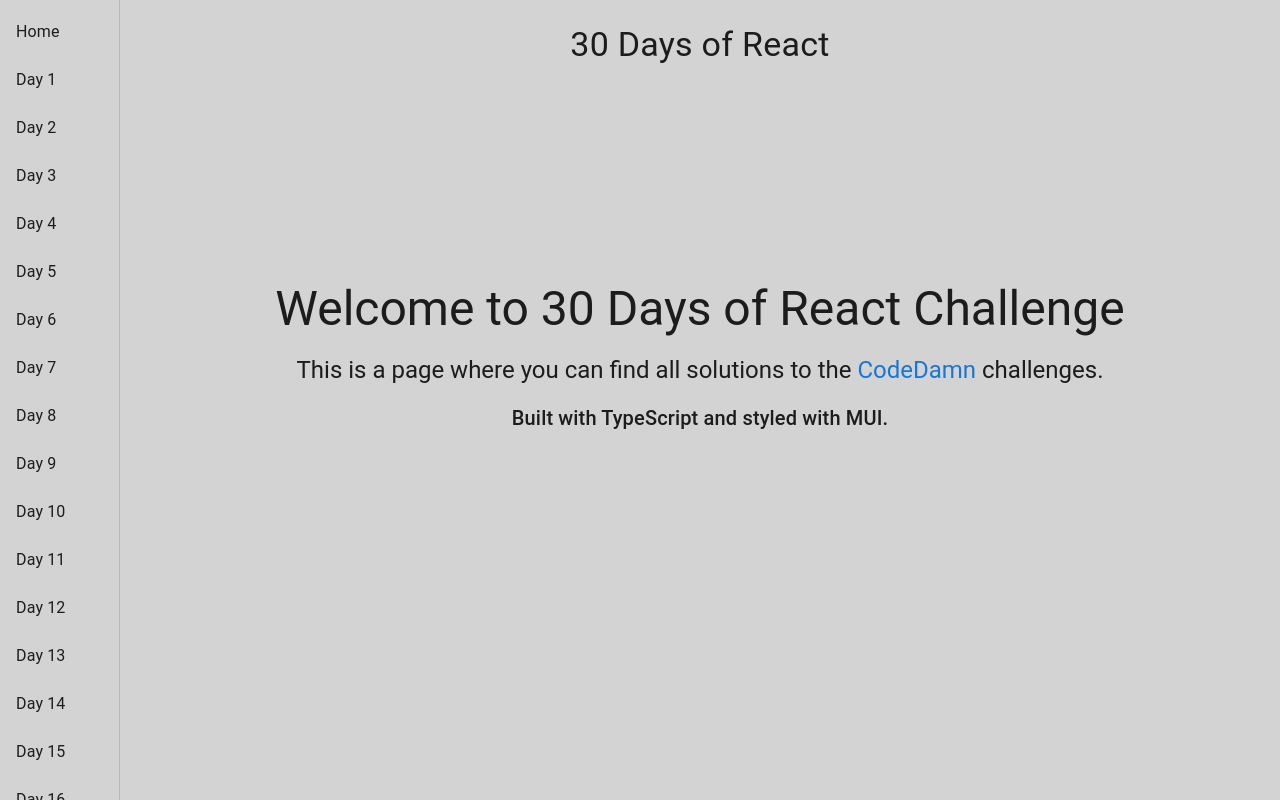
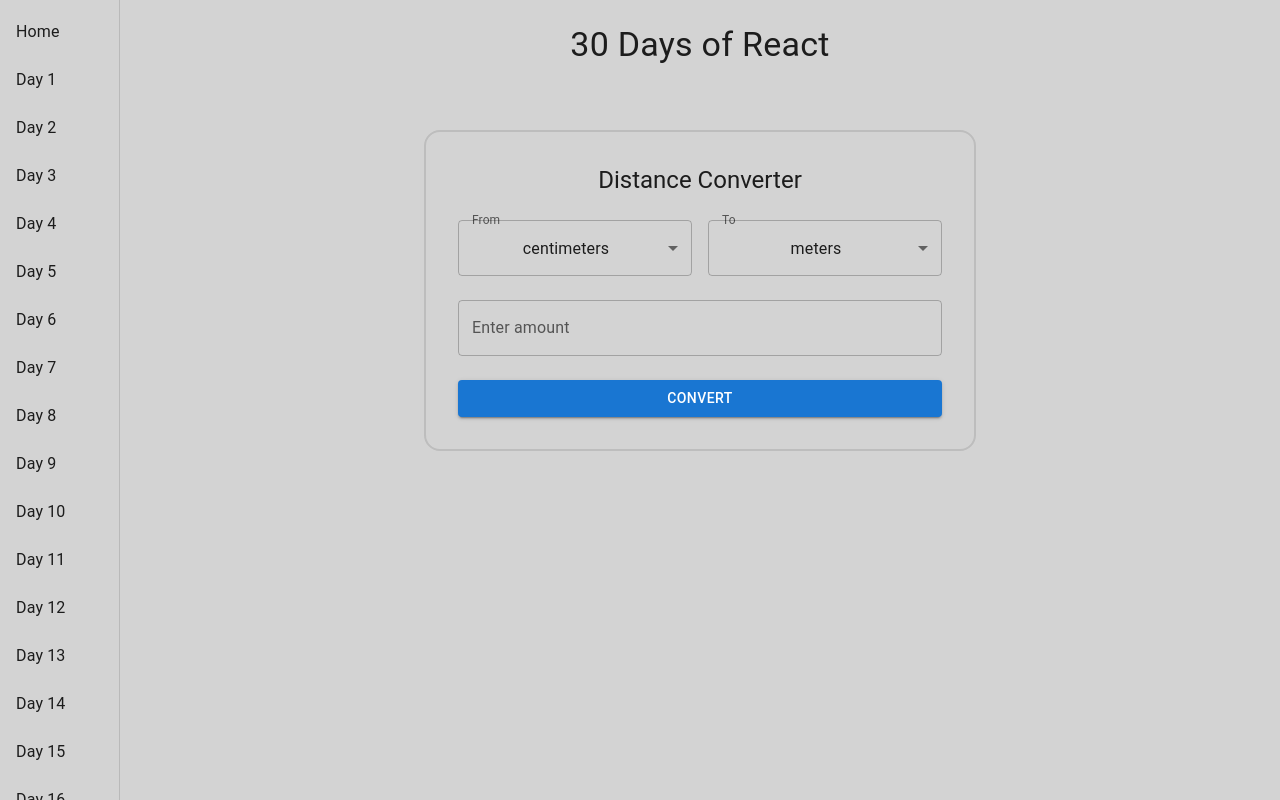
Before and after one commit to Cema2019/codedamn-challenge-30-days-of-react, a React (Vite) app: page /distance-converter in a window 1280 px wide. Before the commit this address led to /. Built offline with nearby package versions, Linux system fonts and the light colour scheme.

Commit message:
Add DistanceConverter component

```diff
--- a/components/ColorPalletGenerator.tsx
+++ b/components/ColorPalletGenerator.tsx
@@ -1,4 +1,4 @@
-import { useState } from 'react';
+import React, { useState } from 'react';
 import { Box, Button, Typography, Grid, Paper } from '@mui/material';
 
 const generateRandomColor = (): string => {
--- /dev/null
+++ b/components/DistanceConverter.tsx
@@ -0,0 +1,105 @@
+import React, { useState } from 'react';
+import {
+  Container,
+  Box,
+  FormControl,
+  InputLabel,
+  Select,
+  MenuItem,
+  TextField,
+  Button,
+  Typography,
+} from '@mui/material';
+
+const conversionRates: Record<string, number> = {
+  centimeters: 1,
+  inches: 2.54,
+  feet: 30.48,
+  meters: 100,
+  kilometers: 100000,
+  miles: 160934.4,
+};
+
+export default function DistanceConverter() {
+  const [fromUnit, setFromUnit] = useState<string>('centimeters');
+  const [toUnit, setToUnit] = useState<string>('meters');
+  const [fromValue, setFromValue] = useState<string>('');
+  const [result, setResult] = useState<string>('');
+  const [conversionMessage, setConversionMessage] = useState<string>('');
+
+  const handleConvert = () => {
+    const fromRate = conversionRates[fromUnit];
+    const toRate = conversionRates[toUnit];
+    const convertedValue = (
+      (parseFloat(fromValue) * fromRate) /
+      toRate
+    ).toFixed(3);
+    setResult(convertedValue);
+    setConversionMessage(
+      `${fromValue} ${fromUnit} equals ${convertedValue} ${toUnit}`
+    );
+  };
+
+  return (
+    <Container maxWidth="sm">
+      <Box
+        display="flex"
+        flexDirection="column"
+        gap={3}
+        p={4}
+        border={2}
+        borderRadius={4}
+        borderColor="grey.400"
+        mt={8}
+        textAlign="center"
+      >
+        <Typography variant="h5">Distance Converter</Typography>
+
+        <Box display="flex" gap={2}>
+          <FormControl fullWidth>
+            <InputLabel>From</InputLabel>
+            <Select
+              value={fromUnit}
+              onChange={(e) => setFromUnit(e.target.value)}
+            >
+              {Object.keys(conversionRates).map((unit) => (
+                <MenuItem key={unit} value={unit}>
+                  {unit}
+                </MenuItem>
+              ))}
+            </Select>
+          </FormControl>
+
+          <FormControl fullWidth>
+            <InputLabel>To</InputLabel>
+            <Select value={toUnit} onChange={(e) => setToUnit(e.target.value)}>
+              {Object.keys(conversionRates).map((unit) => (
+                <MenuItem key={unit} value={unit}>
+                  {unit}
+                </MenuItem>
+              ))}
+            </Select>
+          </FormControl>
+        </Box>
+
+        <TextField
+          label="Enter amount"
+          type="number"
+          fullWidth
+          value={fromValue}
+          onChange={(e) => setFromValue(e.target.value)}
+        />
+
+        <Button variant="contained" color="primary" onClick={handleConvert}>
+          Convert
+        </Button>
+
+        {result && (
+          <Typography variant="h6" color="primary">
+            {conversionMessage}
+          </Typography>
+        )}
+      </Box>
+    </Container>
+  );
+}
--- a/routes/routeConfig.tsx
+++ b/routes/routeConfig.tsx
@@ -18,6 +18,7 @@ import SimpleClock from '../components/SimpleClock';
 import SignUpForm from '../components/SignUpForm';
 import ClickMe from '../components/ClickMe';
 import ColorPalletGenerator from '../components/ColorPalletGenerator';
+import DistanceConverter from '../components/DistanceConverter';
 
 export const routeConfig = [
   { path: '/', element: <HomePage />, label: 'Home' },
@@ -60,4 +61,9 @@ export const routeConfig = [
     element: <ColorPalletGenerator />,
     label: 'Day 19',
   },
+  {
+    path: '/distance-converter',
+    element: <DistanceConverter />,
+    label: 'Day 20',
+  },
 ];
```
